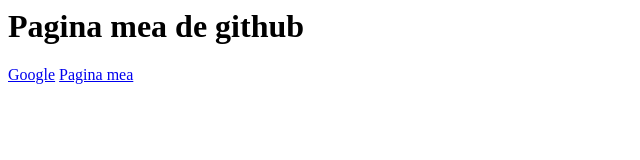
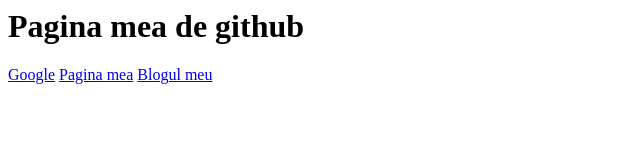
Before and after one commit to dianaandreea7/dianaandreea7.github.io, a plain HTML site: page index.html in a window 1280 px wide. Shown: the whole page, without its empty margins (0-640 px from the left). Drawn offline with Linux system fonts and the light colour scheme.

Commit message:
Update index.html

```diff
--- a/index.html
+++ b/index.html
@@ -1,3 +1,4 @@
 <h1>Pagina mea de github</h1>
 <a href="https://google.com">Google</a>
 <a href="pagina.html">Pagina mea</a>
+<a href="blog.html">Blogul meu</a>
```
